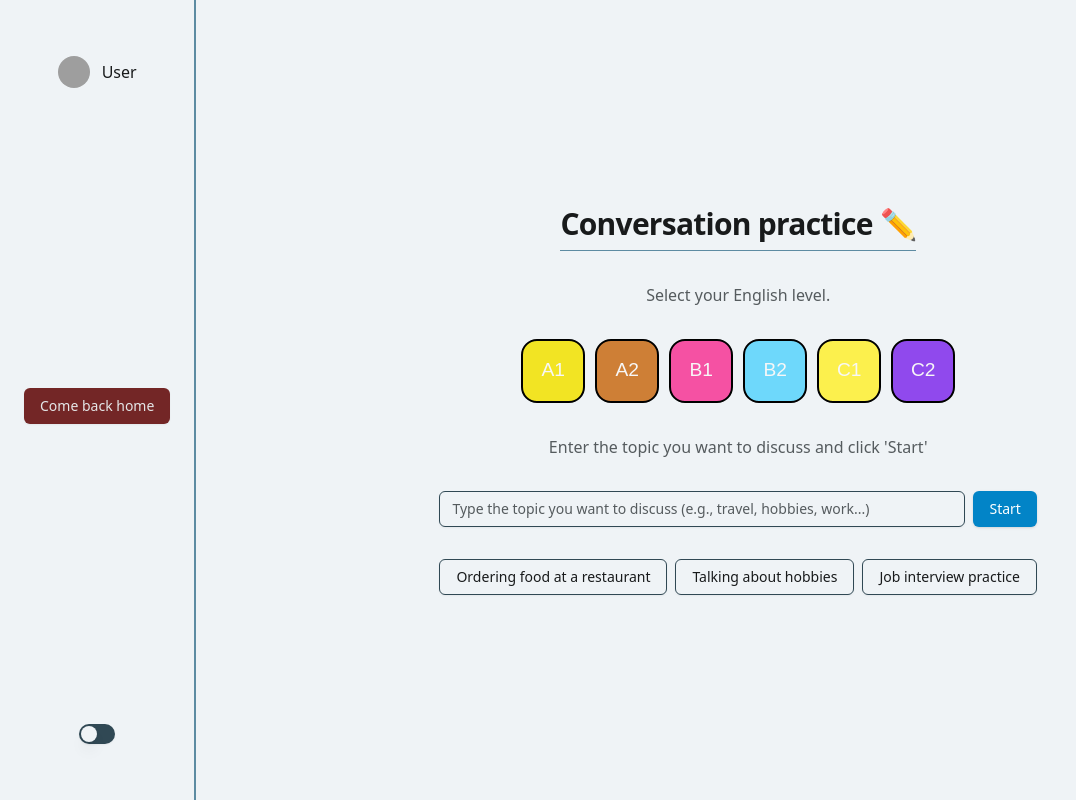
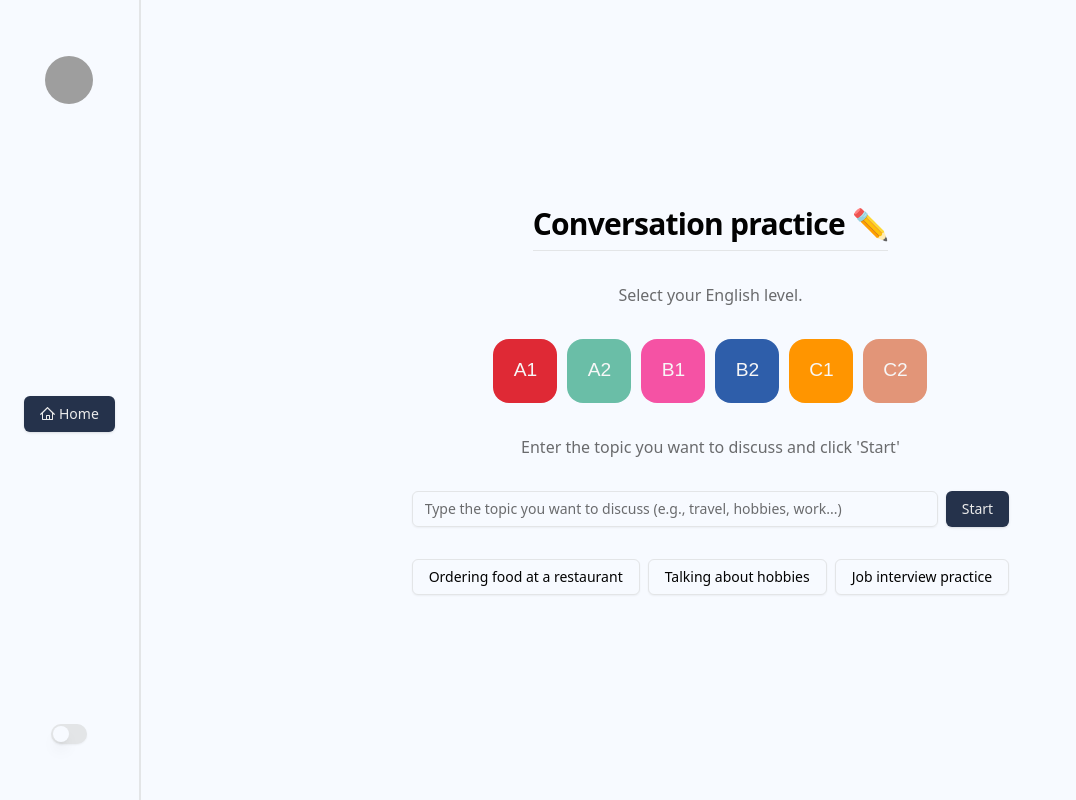
Before and after one commit to Jonas4899/virtuoso-ai, a React (Vite) app: page /conver-config in a window 1280 px wide. Shown: the whole page, without its empty margins (0-1076 px from the left). Built offline with nearby package versions, Linux system fonts and the light colour scheme; grey boxes are pictures that could not be loaded.

Commit message:
refactor: :zap: Improve performance of model answers and styles
Change prompt that gives better performance and quality of answers. As well as change some styles

Change prompt and style of the application

```diff
--- a/src/components/routes/conversationPage.jsx
+++ b/src/components/routes/conversationPage.jsx
@@ -88,12 +88,12 @@ Step 1 - In the next text, delimited by """ at start and """ at end, it's define
 Conversation for a ${level} language learner. The topic I want to practice a conversation is: ${topic}
 """
 
-Step 2 - Define a role for you in this conversation, and start right away with the conversation practice, taking into account the step 1's information provided. Remember to return your answer in Markdown syntaxis. There are some posibilities in this conversation, like the user did something wrong or you have a suggestion, so in you're response that's the first thing you are going to point, taking into account this things:
-- Every time the user sends to you an answer, you are going to check their grammar, vocabulary and tone. If there's a suggestion, the block of the suggestion should be putted as a quote like this:
+Step 2 - Define a role for you in this conversation, and start right away with the conversation practice, taking into account the step 1's information provided. Remember to return your answer in Markdown syntaxis, using emojis properly. There are some posibilities in this conversation, like the user did something wrong or you have a suggestion, so in you're response that's the first thing you are going to point, taking into account this things:
+- Every time the user sends to you an answer, you are going to check their grammar, vocabulary and tone. If there is a suggestion or correction, in your response you first answer right away with it, then you continue the conversation without further explanation. If it's a suggestion, the block of the suggestion should be putted as a quote like this:
 > 💡Suggestion: <Suggestion text>
 If the sentence has something wrong, Inside the quote you're going to point the specific thing the user had wrong, and a small explanation of the rule or vocabulary use, like this:
 > ❌ Correction: <Correction text>
-- If user send to you a message, telling you to stop this conversation practice, or related. You are going to end the practice and show a summary of the things the user did well in the conversation, things the user did wrong and should practice. `
+- If user send to you a message, telling you to stop this conversation practice, or when you consider that the conversation has ended. You are going to end the practice and show a summary of the things the user did well in the conversation, things the user did wrong and should practice. the block of the summary should be putted as a quote in markdown`
       })
       addMessage({
         role: 'assistant',
--- a/src/components/routes/root.jsx
+++ b/src/components/routes/root.jsx
@@ -5,6 +5,7 @@ import { SidebarHeader } from '../ui/sidebarHeader.jsx'
 import { Button } from '../ui/button.jsx'
 import { useStore } from '@/stores/useStore.js'
 import { Outlet, useLocation, useNavigate } from 'react-router-dom'
+import { HomeIcon } from '@radix-ui/react-icons'
 
 export function Root() {
   const { theme, setTheme } = useTheme()
@@ -28,8 +29,9 @@ export function Root() {
           <SidebarHeader />
         </div>
         {location.pathname !== '/' && (
-          <Button variant="destructive" onClick={handleHomeBtn}>
-            Come back home
+          <Button className="flex gap-1 items-center" onClick={handleHomeBtn}>
+            <HomeIcon />
+            <span>Home</span>
           </Button>
         )}
         <Switch checked={theme === 'dark'} onCheckedChange={toggleTheme} />
--- a/src/components/routes/styleConverConfig.css
+++ b/src/components/routes/styleConverConfig.css
@@ -10,7 +10,6 @@
   transition: background-color 0.5s linear, transform 0.3s ease;
   width: 4rem;
   height: 4rem;
-  border: 2px solid rgb(255, 255, 255);
   color: rgb(71, 147, 147);
   display: flex;
   align-items: center;
@@ -27,9 +26,8 @@
 
 /* Estilos específicos para cada caja */
 .caja1 {
-  background-color: rgb(242, 228, 35);
+  background-color: #df2935;
   color: rgb(247, 247, 247);
-  border: 2px solid rgb(0, 0, 0);
 }
 
 .caja1:hover {
@@ -44,9 +42,8 @@
 }
 
 .caja2 {
-  background-color: rgba(203, 118, 38, 0.921);
+  background-color: #6abea7;
   color: rgb(247, 247, 247);
-  border: 2px solid rgb(0, 0, 0);
 }
 
 .caja2:hover {
@@ -63,7 +60,6 @@
 .caja3 {
   background-color: rgba(246, 68, 157, 0.921);
   color: rgb(247, 247, 247);
-  border: 2px solid rgb(0, 0, 0);
 }
 
 .caja3:hover {
@@ -78,9 +74,8 @@
 }
 
 .caja4 {
-  background-color: rgba(99, 214, 252, 0.921);
+  background-color: #2e5eaa;
   color: rgb(247, 247, 247);
-  border: 2px solid rgb(0, 0, 0);
 }
 
 .caja4:hover {
@@ -95,9 +90,9 @@
 }
 
 .caja5 {
-  background-color: rgba(253, 240, 63, 0.921);
+  /* background-color: #ffc300; */
+  background-color: #ff9500;
   color: rgb(247, 247, 247);
-  border: 2px solid rgb(0, 0, 0);
 }
 
 .caja5:hover {
@@ -112,9 +107,8 @@
 }
 
 .caja6 {
-  background-color: rgb(144, 73, 237);
+  background-color: #e29578;
   color: rgb(247, 247, 247);
-  border: 2px solid rgb(0, 0, 0);
 }
 
 .caja6:hover {
@@ -129,11 +123,6 @@
 }
 
 .selected {
-  background: rgb(238, 174, 202);
-  border: 2px solid white;
-  background: radial-gradient(
-    circle,
-    rgba(238, 174, 202, 1) 0%,
-    rgba(148, 187, 233, 1) 100%
-  );
+  background: linear-gradient(to top left, #6a3093, #a044ff);
+  box-shadow: 0px 0px 50px 7px #6a3093;
 }
--- a/src/components/ui/boxMessage.jsx
+++ b/src/components/ui/boxMessage.jsx
@@ -4,7 +4,7 @@ export function BoxMessage({ type, message }) {
   const classType =
     type === 'assistant'
       ? 'border-primary bg-primary text-primary-foreground'
-      : 'border-input bg-input text-primary-foreground'
+      : 'border-input bg-input text-primary dark:text-primary-foreground'
 
   return (
     <div
--- a/src/components/ui/button.jsx
+++ b/src/components/ui/button.jsx
@@ -5,12 +5,12 @@ import { cva } from 'class-variance-authority'
 import { cn } from '@/lib/utils'
 
 const buttonVariants = cva(
-  'inline-flex items-center justify-center whitespace-nowrap rounded-md text-sm font-medium transition-colors focus-visible:outline-none focus-visible:ring-1 focus-visible:ring-ring disabled:pointer-events-none disabled:opacity-50',
+  'inline-flex items-center justify-center whitespace-nowrap rounded-md text-sm font-medium transition-all duration-150 focus-visible:outline-none focus-visible:ring-1 focus-visible:ring-ring disabled:pointer-events-none disabled:opacity-50',
   {
     variants: {
       variant: {
         default:
-          'bg-primary text-primary-foreground shadow hover:bg-primary/90',
+          'bg-primary text-primary-foreground shadow hover:bg-custom-gradient',
         destructive:
           'bg-destructive text-destructive-foreground shadow-sm hover:bg-destructive/90',
         outline:
--- a/src/components/ui/sidebarHeader.jsx
+++ b/src/components/ui/sidebarHeader.jsx
@@ -4,11 +4,11 @@ import avatarImg from './../resources/3d_avatar.jpg'
 export function SidebarHeader() {
   return (
     <div className="flex items-center justify-center gap-3 w-full">
-      <Avatar className="w-8 h-8">
+      <Avatar className="w-12 h-12">
         <AvatarImage src={avatarImg} />
         <AvatarFallback>User image</AvatarFallback>
       </Avatar>
-      <h3 className="leading-7">User</h3>
+      {/* <h3 className="leading-7">User</h3> */}
     </div>
   )
 }
--- a/src/index.css
+++ b/src/index.css
@@ -2,107 +2,78 @@
 @tailwind components;
 @tailwind utilities;
 
-/* @layer base {
+@layer base {
   :root {
-    --background: 0 0% 100%;
-    --foreground: 240 10% 3.9%;
-    --card: 0 0% 100%;
-    --card-foreground: 240 10% 3.9%;
-    --popover: 0 0% 100%;
-    --popover-foreground: 240 10% 3.9%;
-    --primary: 240 5.9% 10%;
-    --primary-foreground: 0 0% 98%;
-    --secondary: 240 4.8% 95.9%;
-    --secondary-foreground: 240 5.9% 10%;
-    --muted: 240 4.8% 95.9%;
-    --muted-foreground: 240 3.8% 46.1%;
-    --accent: 240 4.8% 95.9%;
-    --accent-foreground: 240 5.9% 10%;
+    /* Name: custom color palette
+       Author: Ilias Ism
+       URL: https://gradient.page */
+
+    /* CSS: .bg-gradient { background: var(--gradient) } */
+    --gradient: linear-gradient(to top left, #243949, #517fa4);
+    --background: 219 96.7% 98.44%;
+    --foreground: 219 3.4000000000000004% 0.88%;
+
+    --muted: 219 3.4000000000000004% 92.2%;
+    --muted-foreground: 219 1.7000000000000002% 42.2%;
+
+    --popover: 219 62.8% 92.2%;
+    --popover-foreground: 219 3.4000000000000004% 1.1%;
+
+    --card: 219 62.8% 92.2%;
+    --card-foreground: 219 3.4000000000000004% 1.1%;
+
+    --border: 219 8.4% 89.88%;
+    --input: 219 8.4% 89.88%;
+
+    --primary: 219 34% 22%;
+    --primary-foreground: 219 0.68% 92.2%;
+
+    --secondary: 219 1.7000000000000002% 96.1%;
+    --secondary-foreground: 219 3.04% 12.2%;
+
+    --accent: 219 1.7000000000000002% 96.1%;
+    --accent-foreground: 219 3.04% 12.2%;
+
     --destructive: 0 84.2% 60.2%;
     --destructive-foreground: 0 0% 98%;
-    --border: 240 5.9% 90%;
-    --input: 240 5.9% 90%;
-    --ring: 240 5.9% 10%;
-    --radius: 0.5rem;
-    --chart-1: 12 76% 61%;
-    --chart-2: 173 58% 39%;
-    --chart-3: 197 37% 24%;
-    --chart-4: 43 74% 66%;
-    --chart-5: 27 87% 67%;
-  }
 
-  .dark {
-    --background: 240 10% 3.9%;
-    --foreground: 0 0% 98%;
-    --card: 240 10% 3.9%;
-    --card-foreground: 0 0% 98%;
-    --popover: 240 10% 3.9%;
-    --popover-foreground: 0 0% 98%;
-    --primary: 0 0% 98%;
-    --primary-foreground: 240 5.9% 10%;
-    --secondary: 240 3.7% 15.9%;
-    --secondary-foreground: 0 0% 98%;
-    --muted: 240 3.7% 15.9%;
-    --muted-foreground: 240 5% 64.9%;
-    --accent: 240 3.7% 15.9%;
-    --accent-foreground: 0 0% 98%;
-    --destructive: 0 62.8% 30.6%;
-    --destructive-foreground: 0 0% 98%;
-    --border: 240 3.7% 15.9%;
-    --input: 240 3.7% 15.9%;
-    --ring: 240 4.9% 83.9%;
-    --chart-1: 220 70% 50%;
-    --chart-2: 160 60% 45%;
-    --chart-3: 30 80% 55%;
-    --chart-4: 280 65% 60%;
-    --chart-5: 340 75% 55%;
-  }
-} */
+    --ring: 219 34% 22%;
 
-@layer base {
-  :root {
-    --background: 200.4 27% 95%;
-    --foreground: 200.4 5% 10%;
-    --card: 200.4 27% 90%;
-    --card-foreground: 200.4 5% 15%;
-    --popover: 200.4 27% 95%;
-    --popover-foreground: 200.4 95% 10%;
-    --primary: 200.4 98% 39.4%;
-    --primary-foreground: 0 0% 100%;
-    --secondary: 200.4 27% 70%;
-    --secondary-foreground: 0 0% 0%;
-    --muted: 162.4 27% 85%;
-    --muted-foreground: 200.4 5% 35%;
-    --accent: 162.4 27% 80%;
-    --accent-foreground: 200.4 5% 15%;
-    --destructive: 0 50% 30%;
-    --destructive-foreground: 200.4 5% 90%;
-    --border: 200.4 27% 50%;
-    --input: 200.4 27% 26%;
-    --ring: 200.4 98% 39.4%;
     --radius: 0.5rem;
   }
   .dark {
-    --background: 200.4 27% 10%;
-    --foreground: 200.4 5% 90%;
-    --card: 200.4 27% 10%;
-    --card-foreground: 200.4 5% 90%;
-    --popover: 200.4 27% 5%;
-    --popover-foreground: 200.4 5% 90%;
-    --primary: 200.4 98% 39.4%;
-    --primary-foreground: 0 0% 100%;
-    --secondary: 200.4 27% 20%;
-    --secondary-foreground: 0 0% 100%;
-    --muted: 162.4 27% 25%;
-    --muted-foreground: 200.4 5% 60%;
-    --accent: 162.4 27% 25%;
-    --accent-foreground: 200.4 5% 90%;
-    --destructive: 0 50% 30%;
-    --destructive-foreground: 200.4 5% 90%;
-    --border: 200.4 27% 26%;
-    --input: 200.4 27% 26%;
-    --ring: 200.4 98% 39.4%;
-    --radius: 0.5rem;
+    /* Name: custom color palette
+       Author: Ilias Ism
+       URL: https://gradient.page */
+    --gradient: linear-gradient(to top left, #6a3093, #a044ff);
+    --background: 292 33.15% 3.04%;
+    --foreground: 292 5.1% 96.9%;
+
+    --muted: 292 25.5% 11.4%;
+    --muted-foreground: 292 5.1% 53.8%;
+
+    --popover: 292 54.8% 4.94%;
+    --popover-foreground: 292 5.1% 96.9%;
+
+    --card: 292 54.8% 4.94%;
+    --card-foreground: 292 5.1% 96.9%;
+
+    --border: 292 25.5% 11.4%;
+    --input: 292 25.5% 11.4%;
+
+    --primary: 292 51% 38%;
+    --primary-foreground: 292 5.1% 96.9%;
+
+    --secondary: 292 25.5% 11.4%;
+    --secondary-foreground: 292 5.1% 96.9%;
+
+    --accent: 292 25.5% 11.4%;
+    --accent-foreground: 292 5.1% 96.9%;
+
+    --destructive: 343, 79%, 28%;
+    --destructive-foreground: 292 5.1% 96.9%;
+
+    --ring: 292 51% 38%;
   }
 }
 
--- a/tailwind.config.js
+++ b/tailwind.config.js
@@ -73,6 +73,9 @@ module.exports = {
       },
       fontFamily: {
         geistSans: ['Geist', 'sans-serif']
+      },
+      backgroundImage: {
+        'custom-gradient': 'linear-gradient(to top left, #6a3093, #a044ff)'
       }
     }
   },
```
Also changed, not shown: src/components/routes/homePage.jsx (+10 -10 lines).
